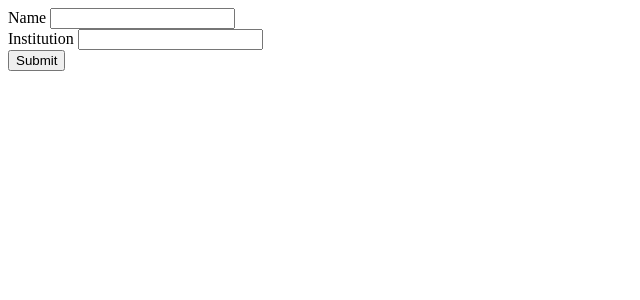
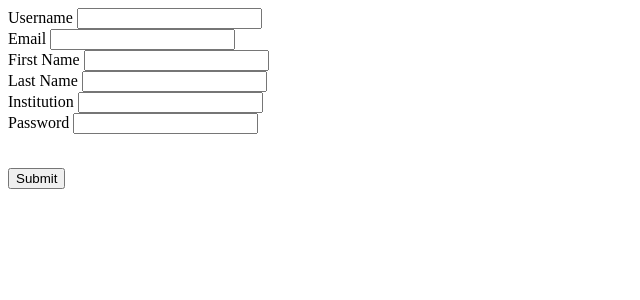
Before and after one commit to rp-winter/django-search, a Django app: page / in a window 1280 px wide. Shown: the top 300 px of the page, without its empty margins (0-640 px from the left). Run offline with Django 3.2, Linux system fonts and the light colour scheme; some libraries are stand-ins or nearby versions.

Commit message:
new features

```diff
--- a/search/templates/search/index.html
+++ b/search/templates/search/index.html
@@ -27,20 +27,41 @@
     .autocomplete-items div:hover {
       background-color: #e9e9e9;
     }
+    .autocomplete-active {
+  background-color: black !important;
+  color: #ffffff;
+}
     </style>
 <!--htmx.js-->
 <script src="https://unpkg.com/htmx.org@1.1.0" integrity="sha384-JVb/MVb+DiMDoxpTmoXWmMYSpQD2Z/1yiruL8+vC6Ri9lk6ORGiQqKSqfmCBbpbX" crossorigin="anonymous"></script>
 
 <form action="{% url 'search:submit' %}" method="post">
     {% csrf_token %}
-    <label for="name">Name</label>
-    <input type="text" name="name" />
-    <br>
     <div class="autocomplete">
+      <label for="username">Username</label>
+      <input type="text" id="username" name="username">
+      <br>
+      <label for="email">Email</label>
+      <input type="email" id="email" name="email">
+      <br>
+      <label for="first_name">First Name</label>
+      <input type="text" id="first_name" name="first_name">
+      <br>
+      <label for="last_name">Last Name</label>
+      <input type="text" id="last_name" name="last_name">
+      <br>
+      <div>
         <label for="institution">Institution</label>
-        <input type="text" id="institution" name="institution" autocomplete="off" hx-post="{% url 'search:search_institute' %}" hx-trigger="keyup changed delay:100ms" hx-target="#results"/>
-        <div id="results" class="autocomplete-items">
+        <input type="text" id="institution" name="institution" autocomplete="off" hx-post="{% url 'search:search_institute' %}" hx-trigger="keyup[keyCode!=13] changed delay:100ms" hx-target="#results"/>
+        <div id="results" class="autocomplete-items"></div>
+      </div>
+        <label for="password1">Password</label>
+        <input type="password" id="password1" name="password1" hx-post="{% url 'search:validate_password1' %}" hx-trigger="keyup changed delay:500ms" hx-target="#pass_val" hx-include="#username, #email, #first_name, #last_name" minlength="8"/>
+        <div >
+          <ul id="pass_val" style="color: red;">
+          </ul>
         </div>
+        <br>
     </div>
     <br>
     <input type="submit" value="Submit" name="btnSubmit"></input>
@@ -51,4 +72,48 @@ function change_value(e) {
     document.getElementById("institution").value = e.innerText;
     document.getElementById("results").innerHTML = "";
 }
+var currentFocus = -1;
+document.getElementById("institution").addEventListener("keydown", function(e) {
+      var x = document.getElementById("results");
+      if (x) x = x.getElementsByTagName("div");
+      if (e.keyCode == 40) {
+        e.preventDefault();
+        /*If the arrow DOWN key is pressed,
+        increase the currentFocus variable:*/
+        currentFocus++;
+        /*and and make the current item more visible:*/
+        addActive(x);
+      } else if (e.keyCode == 38) { //up
+        e.preventDefault();
+        /*If the arrow UP key is pressed,
+        decrease the currentFocus variable:*/
+        currentFocus--;
+        /*and and make the current item more visible:*/
+        addActive(x);
+      } else if (e.keyCode == 13) {
+        /*If the ENTER key is pressed, prevent the form from being submitted,*/
+        removeActive(x)
+        e.preventDefault();
+        if (currentFocus > -1) {
+          /*and simulate a click on the "active" item:*/
+          if (x) x[currentFocus].click();
+        }
+      }
+  });
+  function addActive(x) {
+    /*a function to classify an item as "active":*/
+    if (!x) return false;
+    /*start by removing the "active" class on all items:*/
+    removeActive(x);
+    if (currentFocus >= x.length) currentFocus = 0;
+    if (currentFocus < 0) currentFocus = (x.length - 1);
+    /*add class "autocomplete-active":*/
+    x[currentFocus].classList.add("autocomplete-active");
+  }
+  function removeActive(x) {
+    /*a function to remove the "active" class from all autocomplete items:*/
+    for (var i = 0; i < x.length; i++) {
+      x[i].classList.remove("autocomplete-active");
+    }
+  }
 </script>
--- a/search/urls.py
+++ b/search/urls.py
@@ -5,6 +5,7 @@ app_name = 'search'
 urlpatterns = [
     path('', views.index, name='home'),
     path('search_institute/', views.search_institute, name = 'search_institute'),
+    path('validate_password1/', views.validate_password1, name = 'validate_password1'),
     path('submit/', views.submit, name = 'submit'),
     path('print_form/', views.print_form, name = 'print_form'),
 ]
--- a/search/views.py
+++ b/search/views.py
@@ -3,6 +3,10 @@ from django.http import HttpResponse, HttpResponseRedirect
 from .models import Institute, Users
 from django.core.exceptions import ObjectDoesNotExist
 from django.urls import reverse
+from django.contrib.auth.password_validation import validate_password
+from django.core.exceptions import ValidationError
+import re
+from difflib import SequenceMatcher
 
 # Create your views here.
 
@@ -12,12 +16,37 @@ def index(request):
 def search_institute(request):
     q = request.POST['institution']
     if q:
-        object_list = Institute.objects.filter(name__icontains=q)
+        object_list = Institute.objects.filter(name__istartswith=q)
         html = ""
         for object in object_list:
             html = html + '<div onclick="change_value(this)">'+object.name+'</div>'
     else:
         html = ""
+    return HttpResponse(html)
+
+def validate_password1(request):
+    password1 = request.POST['password1']
+    username = request.POST['username']
+    fname = request.POST['first_name']
+    lname = request.POST['last_name']
+    email = request.POST['email']
+    html = ""
+    user_attribute = (username, fname, lname, email)
+    similar = False
+    for value in user_attribute:
+        if not value or not isinstance(value, str):
+                continue
+        value_parts = re.split(r'\W+', value) + [value]
+        for value_part in value_parts:
+            if SequenceMatcher(a=password1.lower(), b=value_part.lower()).quick_ratio() >= 0.7:
+                similar = True
+    if similar:
+        html = html + '<li>Your password can’t be too similar to your other personal information.</li>'
+    try:
+        validate_password(password1)
+    except ValidationError as errors:
+        for error in errors:
+            html = html + '<li>'+error+'</li>'
     return HttpResponse(html)
 
 def print_form(request):
```
